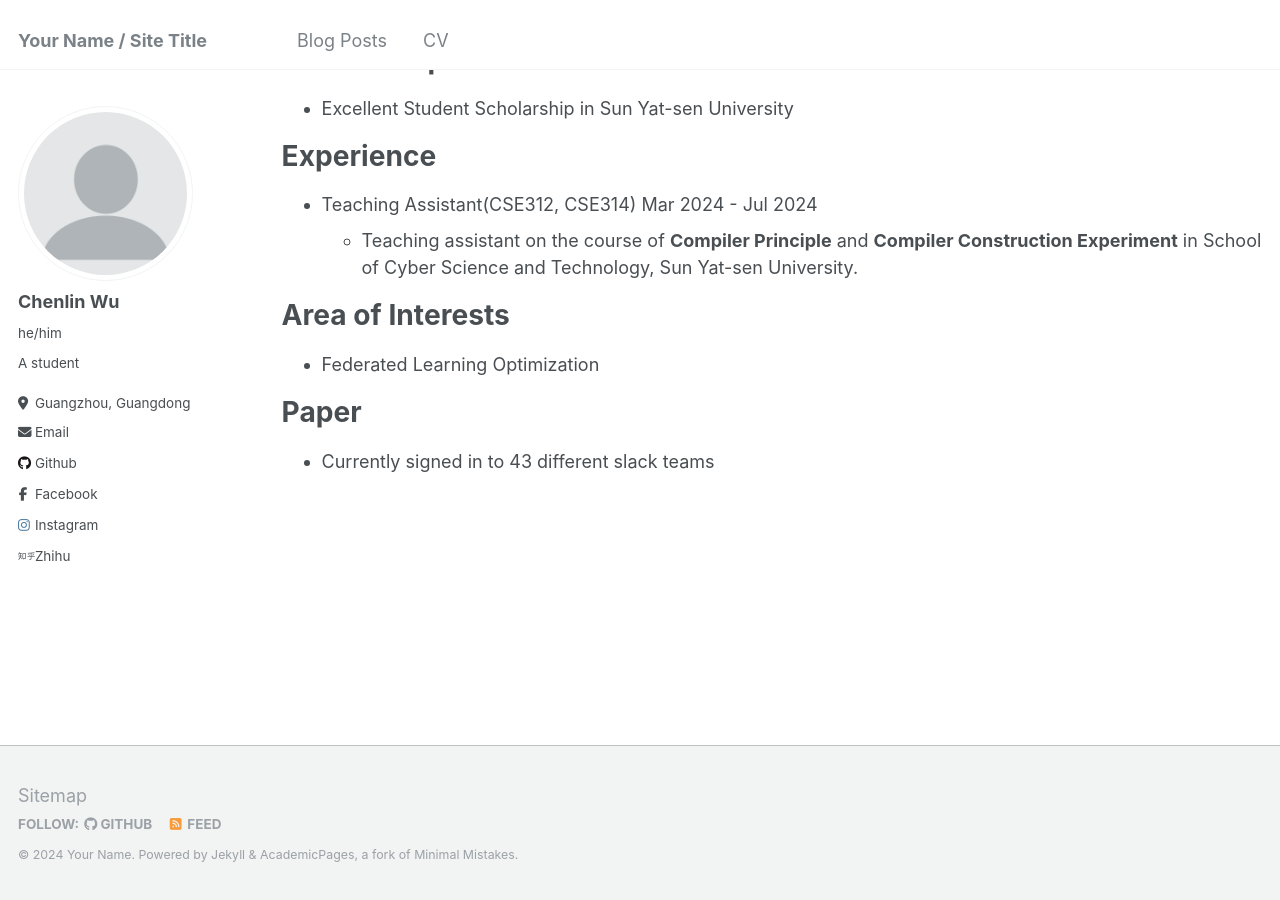
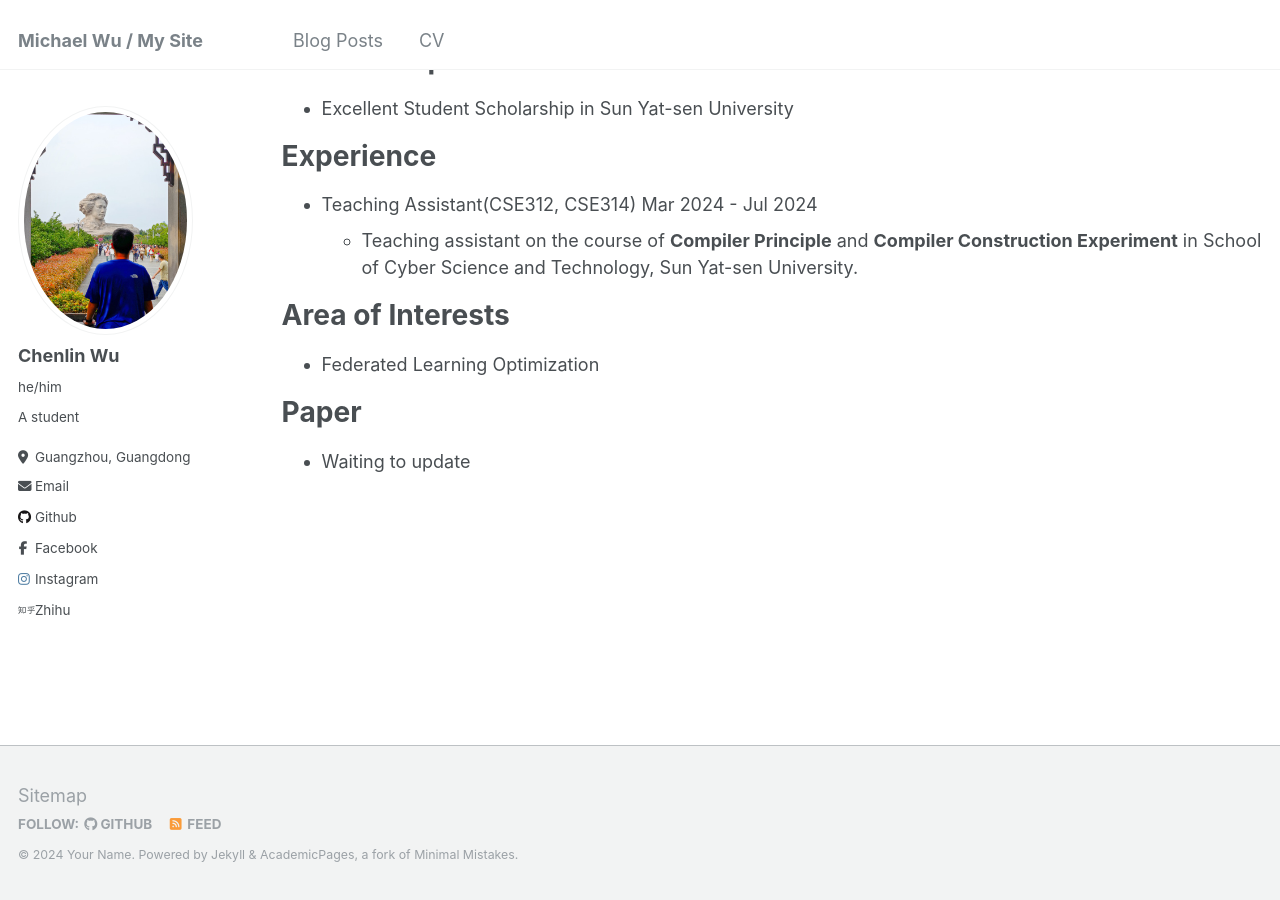
Before and after one commit to Michael112233/Michael112233.github.io, a Jekyll site: the page built from _pages/cv.md, in a window 1280 px wide and 900 px high, scrolled down 623 px. Built offline with Jekyll 4.4.1, drawn with Linux system fonts in a browser that asks for light colours.

Commit message:
modified:   _config.yml 	modified:   _pages/cv.md 	new file:   images/profile.jpg

```diff
--- a/_config.yml
+++ b/_config.yml
@@ -8,7 +8,7 @@
 
 # Basic Site Settings
 locale                   : "en-US"
-title                    : "Your Name / Site Title"
+title                    : "Michael Wu / My Site"
 title_separator          : "-"
 name                     : &name "Your Name"
 description              : &description "personal description"
@@ -21,7 +21,7 @@ repository               : "academicpages/academicpages.github.io"
 #               Additional customization can be done by editing /_includes/author-profile.html
 author:
   # Biographic information
-  avatar           : "profile.png"
+  avatar           : "profile.jpg"
   name             : "Chenlin Wu"
   pronouns         : "he/him"
   bio              : "A student"
--- a/_pages/cv.md
+++ b/_pages/cv.md
@@ -41,4 +41,4 @@ Area of Interests
 
 Paper
 ======
-* Currently signed in to 43 different slack teams
+* Waiting to update
```
Also changed, not shown: images/profile.jpg (added).
